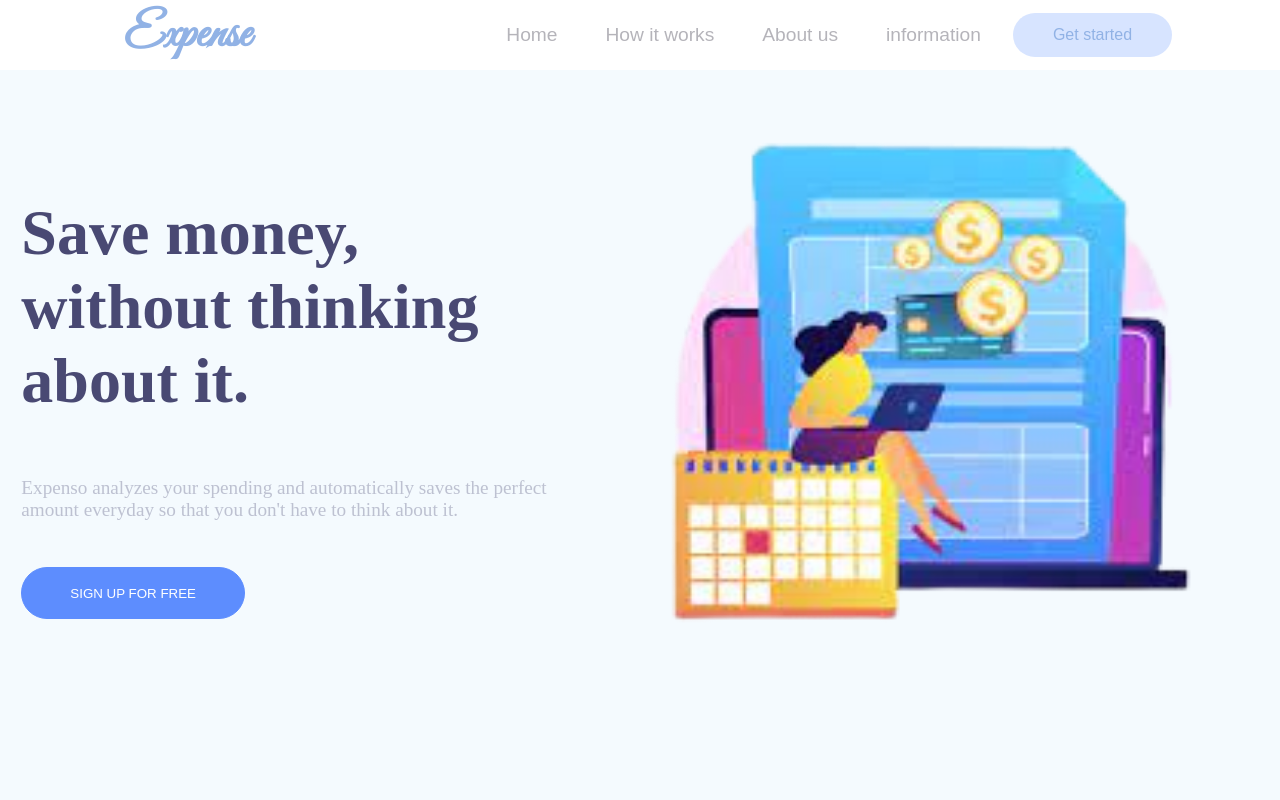
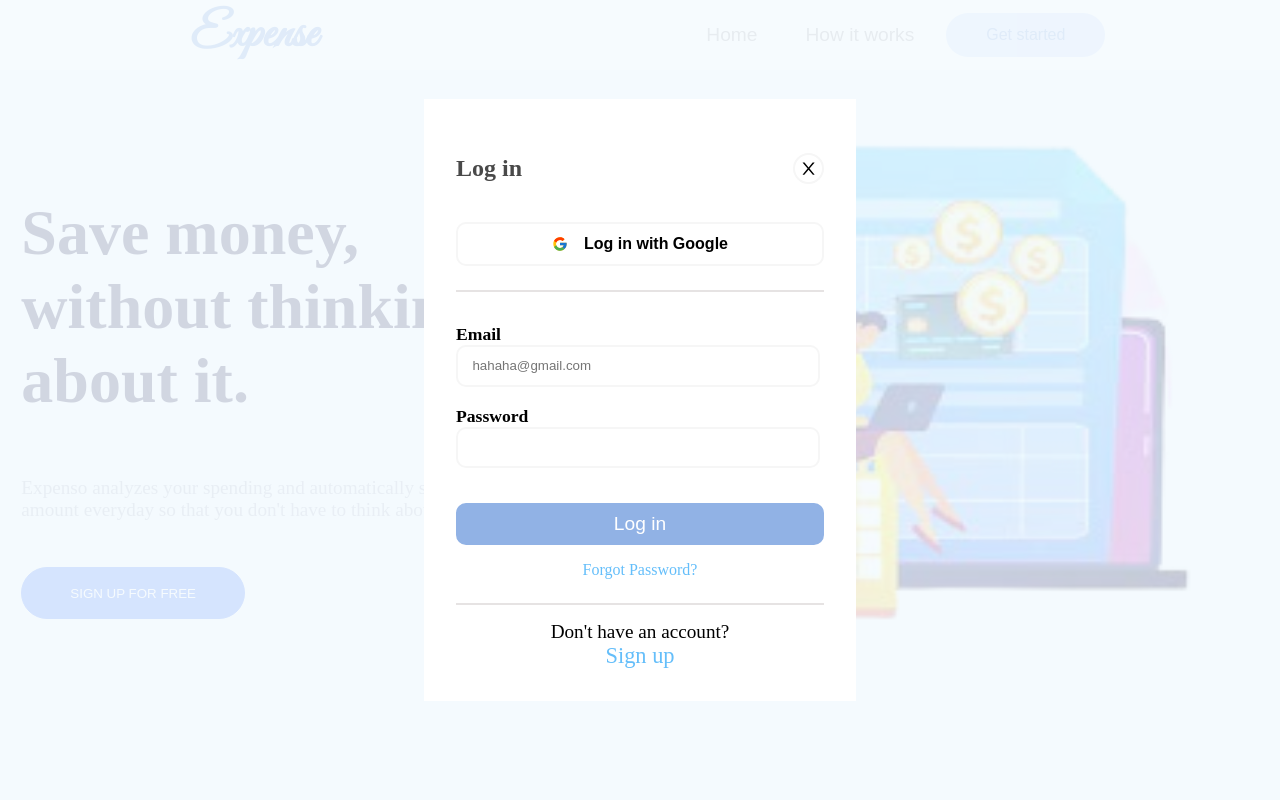
Before and after one commit to Esiyankey/Expense-Tracker, a React (Vite) app: page / in a window 1280 px wide. Both pictures are taken after a click on the button "Get started". Shown: the top 800 px of the page. Built offline with nearby package versions, Linux system fonts and the light colour scheme; a web font is replaced by a local one.

Commit message:
making changes

```diff
--- a/src/App.jsx
+++ b/src/App.jsx
@@ -2,6 +2,7 @@ import { useState } from 'react'
 import './App.css'
 import { Navbar } from './components/Navbar'
 import { Landing } from './components/Landing'
+import { Footer } from './components/footer'
 
 function App() {
 
@@ -10,6 +11,7 @@ function App() {
     <>
       <Navbar/>
       <Landing/>
+      <Footer/>
     </>
   )
 }
--- a/src/components/Navbar.jsx
+++ b/src/components/Navbar.jsx
@@ -1,13 +1,19 @@
 import React, { useState, useEffect } from "react";
+import { AiOutlineClose } from "react-icons/ai";
+import { FcGoogle } from "react-icons/fc";
 import { FaBars } from "react-icons/fa";
 import "../styles/navbar.css";
 
-
-
-
 export const Navbar = () => {
   const [scroll, setScroll] = useState(false);
+  const [showLogin, setshowLogin] = useState(false);
+  const handleCloseLogin = () => {
+    setshowLogin(false);
+  };
 
+  const handleShowLogin = () => {
+    setshowLogin(true);
+  };
 
   useEffect(() => {
     const handleScroll = () => {
@@ -19,21 +25,51 @@ export const Navbar = () => {
       }
     };
 
-    window.addEventListener('scroll', handleScroll);
+    window.addEventListener("scroll", handleScroll);
 
     // Clean up the event listener
     return () => {
-      window.removeEventListener('scroll', handleScroll);
+      window.removeEventListener("scroll", handleScroll);
     };
   }, []);
 
-
-
-
-
-
   return (
-    <div className={`navbar ${scroll? 'navbar-active':''}`}>
+    <>
+      {showLogin && (
+        <div className="login-modal">
+          <div className="login">
+            <div className="top">
+              <h3 className="log">Log in </h3>
+              <div className="close" onClick={handleCloseLogin}>
+                <AiOutlineClose />
+              </div>
+            </div>
+            <button className="google">
+              <FcGoogle />
+              Log in with Google
+            </button>
+            <div className="underline"></div>
+            <form>
+              <label className="label" htmlFor="email">
+                Email
+              </label>
+              <input type="text" placeholder="hahaha@gmail.com" />
+              <label className="label" htmlFor="password">
+                Password
+              </label>
+              <input type="password" />
+              <button className="loginbtn">Log in</button>
+              <span className="forgot">Forgot Password?</span>
+              <div className="underline"></div>
+              <div className="account">
+              <span>Don't have an account?</span>
+              <a href="#">Sign up</a>
+              </div>
+            </form>
+          </div>
+        </div>
+      )}
+      <div className={`navbar ${scroll ? "navbar-active" : ""}`}>
         <div className="logo">
           <h2>Expense</h2>
         </div>
@@ -48,17 +84,14 @@ export const Navbar = () => {
             <li>
               <a href="#">How it works</a>
             </li>
-          <li>
-            <a href="#">About us</a>
-          </li>
-          <li>
-            <a href="#">information</a>
-          </li>
           </ul>
           <div className="right-navbar">
-          <button className="btn">Get started</button>
+            <button className="btn" onClick={handleShowLogin}>
+              Get started
+            </button>
           </div>
         </div>
       </div>
+    </>
   );
 };
--- a/src/components/footer.jsx
+++ b/src/components/footer.jsx
@@ -0,0 +1,37 @@
+import React from "react";
+import "../styles/footer.css";
+
+export const Footer = () => {
+  return (
+    <footer className="footer">
+      <div className="footer-section">
+        <h4>Contact Us</h4>
+        <p>Email: example@example.com</p>
+        <p>Phone: 123-456-7890</p>
+      </div>
+      <div className="footer-section">
+        <a href="/privacy-policy">Privacy Policy</a>
+        <a href="/terms-of-service">Terms of Service</a>
+
+        <a href="/faq">FAQs</a>
+        <a
+          href="https://www.example.com/facebook"
+          target="_blank"
+          rel="noopener noreferrer"
+        >
+          Facebook
+        </a>
+        <a
+          href="https://www.example.com/twitter"
+          target="_blank"
+          rel="noopener noreferrer"
+        >
+          Twitter
+        </a>
+      </div>
+      <div className="footer-section">
+        <p>&copy; 2023 Your Expense Tracker. All rights reserved.</p>
+      </div>
+    </footer>
+  );
+};
--- /dev/null
+++ b/src/styles/footer.css
@@ -0,0 +1,39 @@
+.footer {
+    background-color: rgb(31, 31, 44);
+    padding: 20px;
+    display: flex;
+    flex-direction: column;
+    color: white;
+    margin-top: 9rem;
+    align-items: center;
+    justify-content: center;
+    text-align: center;
+  }
+
+  .footer-section {
+    margin-bottom: 20px;
+  }
+
+  .footer-section h4 {
+    font-weight: bold;
+    margin-bottom: 10px;
+  }
+
+  .footer-section a {
+    display: block;
+    margin-bottom: 15px;
+    color: #9ea2b1;
+    text-decoration: none;
+  }
+
+  .footer-section p {
+    margin-bottom: 5px;
+  }
+
+  @media screen and (min-width:800px){
+    .footer{
+        display: flex;
+        justify-content: space-around;
+        flex-direction: row;
+    }
+  }
--- a/src/styles/landingpage.css
+++ b/src/styles/landingpage.css
@@ -1,10 +1,9 @@
-.landing-page{
-
-    max-width:100%;
+.landing-page {
+  max-width: 100%;
   margin: auto;
 }
 
-.landing{
+.landing {
   padding-top: 5.5rem;
   display: flex;
   flex-direction: column;
@@ -12,25 +11,25 @@
   align-items: center;
   padding-left: 1rem;
 }
-h1{
+h1 {
   font-size: 3.8rem;
   color: #494973;
   padding-bottom: 1rem;
 }
-p{
+p {
   font-size: 1.1rem;
   color: #bdc1d1;
   padding-bottom: 1.7rem;
 }
-.image img{
+.image img {
   width: 23rem;
   height: 20rem;
   padding-top: 2rem;
 }
-.text{
+.text {
   max-width: 35rem;
 }
-.button{
+.button {
   padding: 1.1rem 3rem;
   border-radius: 30px;
   background-color: #5d8dfe;
@@ -39,73 +38,70 @@ p{
   border: 1px solid #5d8dfe;
 }
 
-.section{
+.section {
   display: flex;
   flex-direction: column;
   align-items: center;
 }
-.sec2{
+.sec2 {
   flex-direction: column;
 }
-.text-chart{
+.text-chart {
   margin-top: 4rem;
   text-align: center;
 }
-.chart-image{
 
-}
-.chart-image , .chart-image2{
+.chart-image,
+.chart-image2 {
   text-align: center;
   margin-top: 6rem;
 }
 
-
-@media screen and (min-width:800px){
-    .landing-page{
-        max-width:90rem;
+@media screen and (min-width: 800px) {
+  .landing-page {
+    max-width: 90rem;
     margin: auto;
   }
-    .section{
+  .section {
     margin-top: 8rem;
     display: flex;
     flex-direction: row;
     justify-content: space-evenly;
     align-items: center;
   }
-    .sec2{
+  .sec2 {
     flex-direction: row-reverse;
     margin-top: 8rem;
   }
 
-    .text-chart{
+  .text-chart {
     max-width: 37rem;
     font-size: 1.8rem;
   }
-    .chart-image img{
+  .chart-image img {
     width: 40rem;
     height: 40rem;
-
   }
-    .chart-image2 img{
-        width:38rem ;
+  .chart-image2 img {
+    width: 38rem;
     padding-right: 3rem;
   }
-    .landing{
+  .landing {
     padding-top: 4rem;
     display: flex;
     flex-direction: row;
     justify-content: space-evenly;
     align-items: center;
   }
-    .image img{
+  .image img {
     width: 43rem;
     height: 40rem;
     padding-top: 0;
   }
-    h1{
+  h1 {
     font-size: 4rem;
   }
-    p{
+  p {
     font-size: 1.2rem;
   }
 }
--- a/src/styles/navbar.css
+++ b/src/styles/navbar.css
@@ -3,13 +3,13 @@ body {
   padding: 0;
   background-color: #f4fafe;
 }
-h2{
-    font-family:'Great Vibes';
+h2 {
+  font-family: "Great Vibes";
   font-size: 2rem;
   color: #91b2e5;
   padding-left: 1rem;
 }
-.bars{
+.bars {
   display: flex;
   font-size: 1.5rem;
   padding-right: 1rem;
@@ -29,11 +29,11 @@ h2{
   z-index: 10;
   transition: 0.3 ease;
 }
-.navbar-active{
+.navbar-active {
   background-color: #f4fafe;
   box-shadow: rgba(0, 0, 0, 0.15) 1.95px 1.95px 2.6px;
 }
-.links{
+.links {
   display: none;
 }
 .links {
@@ -56,7 +56,7 @@ h2{
   font-size: 1.2rem;
   font-weight: 500;
 }
-.links ul a:hover{
+.links ul a:hover {
   color: rgba(27, 27, 27, 0.877);
 }
 .right-navbar {
@@ -72,19 +72,124 @@ color: rgba(27, 27, 27, 0.877);
   color: #91b2e5;
   font-size: 1rem;
 }
-@media screen and (min-width:800px){
-    .navbar{
+.login-modal {
+  width: 100%;
+  height: 100%;
+  position: fixed;
+  display: flex;
+  justify-content: center;
+  align-items: center;
+  top: 0;
+  left: 0;
+  z-index: 20;
+  background-color:#f4fafecb;
+  transition: 1s ease-out;
+}
+.login {
+  background-color: white;
+  width: 23rem;
+  padding: 2rem;
+}
+.top {
+  display: flex;
+  justify-content: space-between;
+  align-items: center;
+}
+.log{
+  font-size: 1.5rem;
+  color: #494949;
+}
+.close {
+  width: 1.7rem;
+  height: 1.7rem;
+  border-radius: 50%;
+  border:2px solid #f6f6f6;
+  display: flex;
+  justify-content: center;
+  align-items: center;
+  font-size: 1.2rem;
+}
+.google {
+  margin-top: 1rem;
+  padding: 0.7rem 1.2rem;
+  background: none;
+  border: 2.24px solid #f6f6f6;
+  border-radius: 10px;
+  width: 100%;
+  display: flex;
+  justify-content: center;
+  align-items: center;
+  gap: 1rem;
+  font-size: 1rem;
+  font-weight: 600;
+}
+form{
+  margin-top: 2rem;
+}
+.underline{
+  width: 100%;
+  height: 2px;
+  margin-top: 1.5rem;
+  background-color: rgb(230, 227, 227);
+}
+input {
+  border: 2.24px solid #f6f6f6;
+  margin-bottom: 1.2rem;
+  border-radius:10px ;
+  width: 90%;
+  padding: 0.7rem 0.9rem;
+  display: block;
+}
+input:focus{
+  outline: none;
+  border: 2.24px solid #91b2e5;
+}
+label{
+  font-weight: 600;
+  font-size: 1.1rem;
+}
+span{
+  display: block;
+  text-align: center;
+}
+.loginbtn{
+  width: 100%;
+  margin-top: 1rem;
+  padding: 0.5rem 1.2rem;
+  background-color: #91b2e5;
+  border: 2.24px solid #91b2e5;
+  border-radius: 10px;
+  color: white;
+  font-size: 1.2rem;
+}
+.account{
+  text-align: center;
+  margin-top: 1rem;
+  font-size: 1.2rem;
+
+}
+.forgot{
+  color: #64befa;
+  margin-top: 1rem;
+}
+.account a{
+text-decoration: none;
+font-size: 1.4rem;
+color: #64befa;
+}
+@media screen and (min-width: 800px) {
+  .navbar {
     justify-content: space-around;
     padding: 0;
     z-index: 10;
   }
-    h2{
+  h2 {
     font-size: 3rem;
   }
-    .links{
+  .links {
     display: flex;
   }
-    .bars{
+  .bars {
     display: none;
   }
 }
```
Also changed, not shown: src/components/Landing.jsx (+27 -17 lines). Lines whose indentation alone changed are shown as unchanged.
